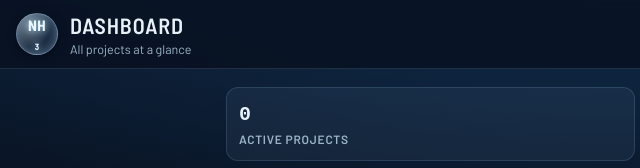
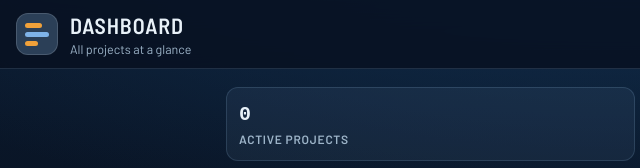
Before and after one commit to theammoniafiles/ios-apps, a website: page projects-app/www/index.html in a window 1280 px wide. Shown: the top 168 px of the page, 0-640 px from the left. Drawn offline with Linux system fonts and the light colour scheme; a web font is replaced by a local one.

Commit message:
Project Manager: replace NH3 header emblem with flat Gantt mark

```diff
--- a/projects-app/www/index.html
+++ b/projects-app/www/index.html
@@ -61,16 +61,16 @@
         border-bottom:1px solid var(--frost-line);
       }
       .emblem{
-        width:42px; height:42px; flex:0 0 auto; border-radius:50%;
-        display:grid; place-items:center;
-        background:radial-gradient(circle at 32% 28%, rgba(220,242,255,.5), rgba(140,190,235,.16) 55%, rgba(70,120,175,.22));
-        border:1px solid rgba(190,225,255,.45);
-        box-shadow:inset 0 0 10px rgba(210,240,255,.35), 0 2px 10px rgba(0,0,0,.35);
-        font-family:"Barlow Semi Condensed", sans-serif; font-weight:700;
-        font-size:15px; letter-spacing:.02em; color:#eaf7ff;
-        text-shadow:0 0 6px rgba(160,220,255,.8);
+        width:42px; height:42px; flex:0 0 auto; border-radius:12px;
+        display:flex; flex-direction:column; justify-content:center; gap:4px;
+        padding:0 8px;
+        background:#2b3f57;
+        border:1px solid rgba(255,255,255,.14);
       }
-      .emblem sub{ font-size:9px; }
+      .emblem .g-bar{ display:block; height:5px; border-radius:3px; }
+      .emblem .g-bar:nth-child(1){ width:70%; background:#f0a13a; }
+      .emblem .g-bar:nth-child(2){ width:100%; background:#7fb3e8; }
+      .emblem .g-bar:nth-child(3){ width:55%; background:#f0a13a; }
       .topbar h1{
         margin:0; font-family:"Barlow Semi Condensed", sans-serif;
         font-size:22px; font-weight:600; letter-spacing:.04em; text-transform:uppercase;
@@ -280,7 +280,7 @@
   </head>
   <body>
     <header class="topbar">
-      <div class="emblem" aria-hidden="true">NH<sub>3</sub></div>
+      <div class="emblem" aria-hidden="true"><span class="g-bar"></span><span class="g-bar"></span><span class="g-bar"></span></div>
       <div>
         <h1 id="topTitle">Dashboard</h1>
         <div class="sub" id="topSub">All projects at a glance</div>
```
